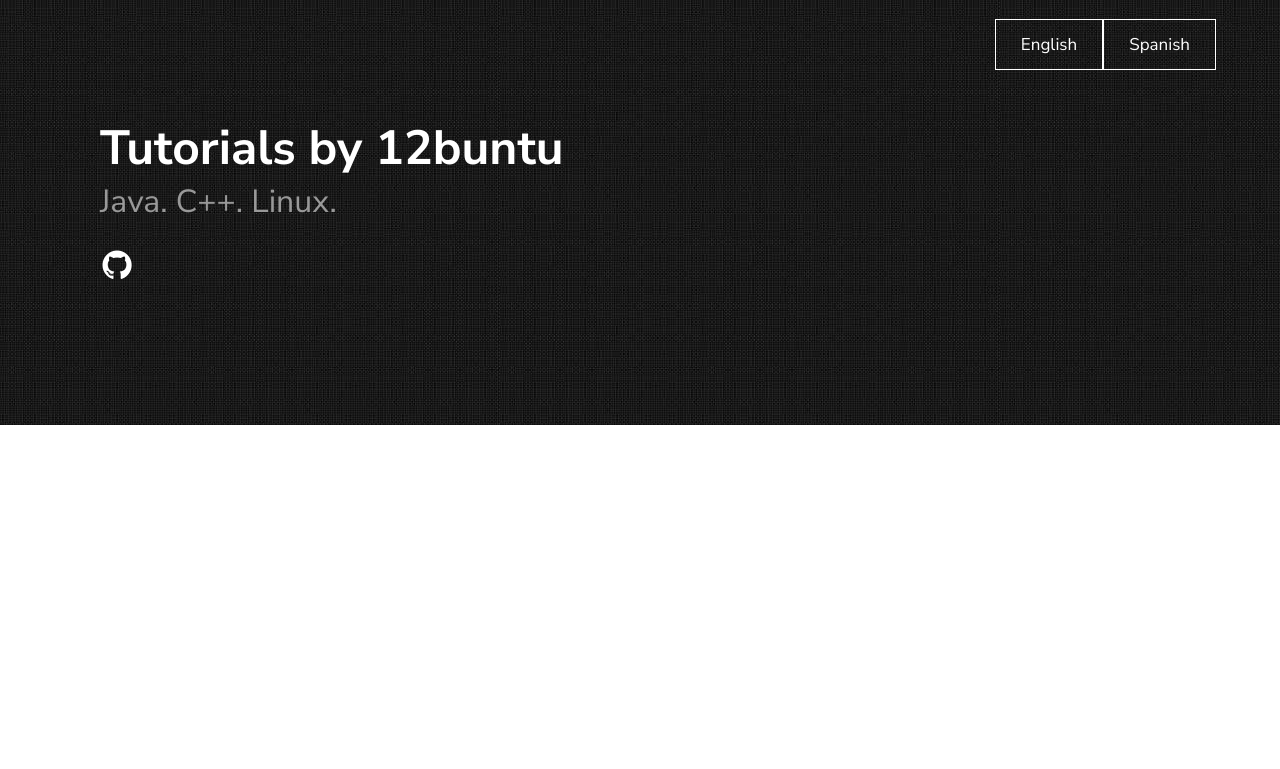
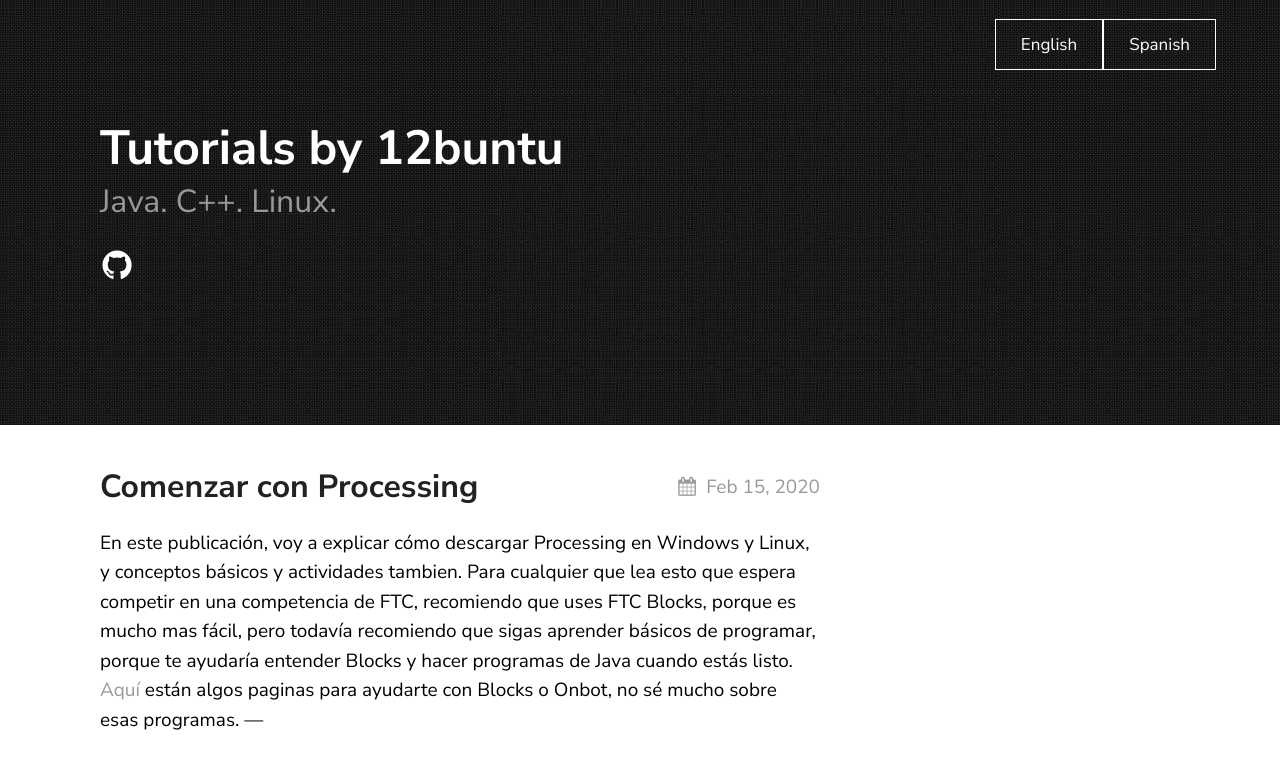
Before and after one commit to 12buntu/12buntu.github.io, a Jekyll site: the page built from index-es.md, in a window 1280 px wide. Shown: the top 769 px of the page. Built offline with Jekyll 4.4.1, drawn with Linux system fonts in a browser that asks for light colours; our own code applies the rules of GitHub Pages for plain Markdown files.

Commit message:
removed enye

```diff
--- a/_layouts/casa.html
+++ b/_layouts/casa.html
@@ -5,23 +5,21 @@ title: Español
 
 {%- if site.posts.size > 0 -%}
 <ul class="posts">
-	{%- for post in site.posts -%}
-		{%- if post.category == "Español" -%}
-			<li>
-				{%- assign date_format = site.minima.date_format | default: "%b %-d, %Y" -%}
-					<div class="post-meta">
+	{%- for post in site.categories.espanol -%}
+		<li>
+			{%- assign date_format = site.minima.date_format | default: "%b %-d, %Y" -%}
+				<div class="post-meta">
 					<a class="post-link" href="{{ post.url | relative_url }}">
 						<h2 class="post-title">{{ post.title | escape }}</h2>
 					</a>
 					<div class="post-date"><i class="icon-calendar"></i>{{ post.date | date: date_format }}</div>
-					</div>
+				</div>
 				<div class="post">
 					{%- if site.show_excerpts -%}
 					{{ post.excerpt }}
 					{%- endif -%}
 				</div>
-			</li>
-		{%- endif -%}
+		</li>
 	{%- endfor -%}
 </ul>
 {%- endif -%}
--- a/_posts/2020-02-15-comenzar.markdown
+++ b/espanol/_posts/2020-02-15-comenzar.markdown
@@ -3,7 +3,6 @@ layout: post
 title:  "Comenzar con Processing"
 description: El tutorial primero de Processing.
 date:   2020-02-15 16:30:00 +0530
-categories: Español Processing
 exerpt_seperator: <!--more-->
 ---
 
--- a/index-es.md
+++ b/index-es.md
@@ -2,4 +2,4 @@
 layout: casa
 ---
 
-# HELLO WORLD!!!
+# HELLO WORLD!¡!
```
